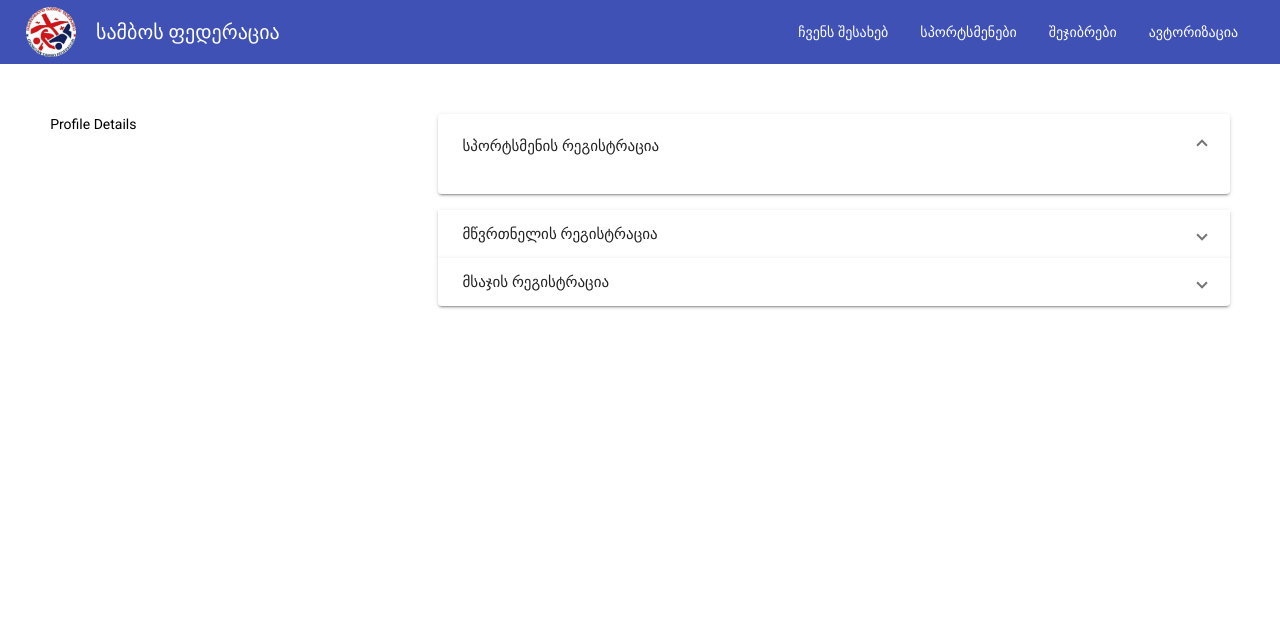
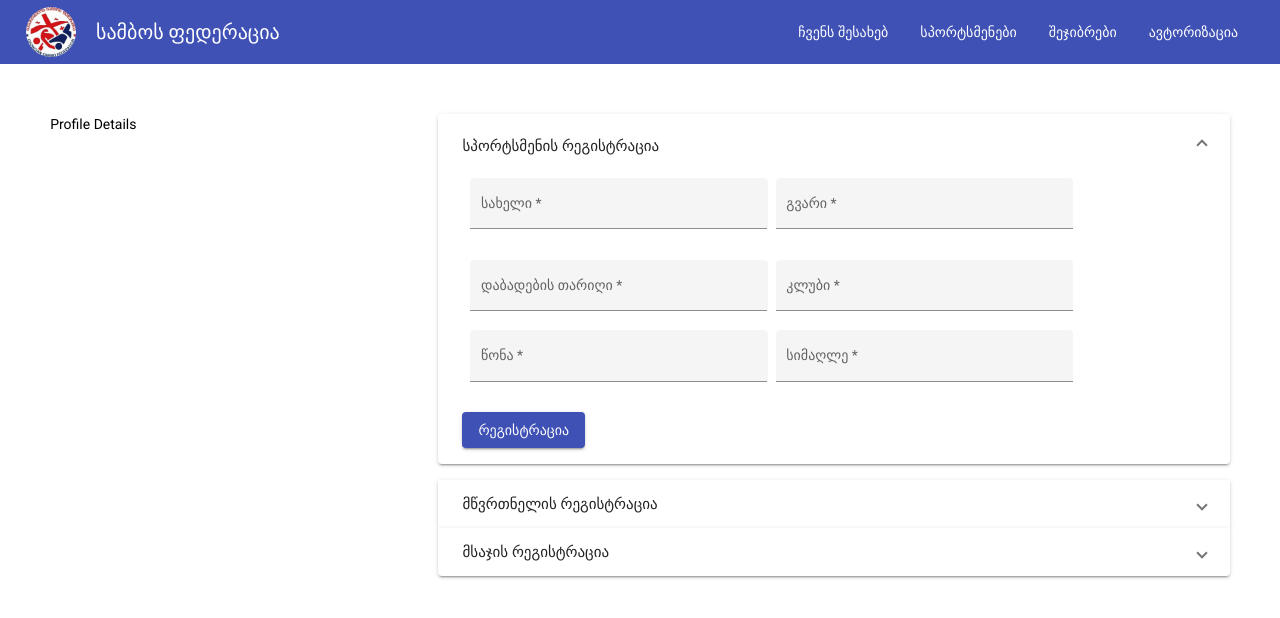
Before and after one commit to tamunaodisharia/sambo-project, an Angular app: page /shell/profile in a window 1280 px wide. Both pictures are taken after a click on the button "სპორტსმენის რეგისტრაცია". Shown: the top 618 px of the page. Built offline with nearby package versions, Linux system fonts and the light colour scheme.

Commit message:
feat: made general register form

```diff
--- a/src/app/shell/content/profile/profile-actions/profile-actions.component.html
+++ b/src/app/shell/content/profile/profile-actions/profile-actions.component.html
@@ -5,6 +5,9 @@
           სპორტსმენის რეგისტრაცია
         </mat-panel-title>
       </mat-expansion-panel-header>
+
+      <register-form [type]="'sportsman'"></register-form>
+
     </mat-expansion-panel>
 
     <mat-expansion-panel>
@@ -13,6 +16,9 @@
             მწვრთნელის რეგისტრაცია
           </mat-panel-title>
         </mat-expansion-panel-header>
+
+        <register-form [type]="'coach'"></register-form>
+
     </mat-expansion-panel>
 
     <mat-expansion-panel>
@@ -22,7 +28,7 @@
         </mat-panel-title>
       </mat-expansion-panel-header>
 
-      <profile-referee-register></profile-referee-register>
+      <register-form [type]="'referee'"></register-form>
 
     </mat-expansion-panel>
 </mat-accordion>
--- a/src/app/shell/content/profile/profile-actions/referee-register/referee-register.component.html
+++ /dev/null
@@ -1,34 +0,0 @@
-<form [formGroup]="registerForm">
-    <p>
-        <mat-form-field appearance="fill" class="small-field">
-            <mat-label>სახელი</mat-label>
-            <input  matInput
-                    formControlName="name">
-            <mat-error *ngIf="registerForm.get('name').invalid && formSubmitted">
-                გთხოვთ შეავსოთ
-            </mat-error>
-        </mat-form-field>
-
-        <mat-form-field appearance="fill" class="small-field" >
-            <mat-label>გვარი</mat-label>
-            <input matInput
-                formControlName="surname">
-            <mat-error *ngIf="registerForm.get('surname').invalid && formSubmitted">
-                გთხოვთ შეავსოთ
-            </mat-error>
-        </mat-form-field>
-    </p>
-    <p>
-        <mat-form-field appearance="fill" class="medium-field">
-            <mat-label>აღწერა</mat-label>
-            <input matInput
-            formControlName="description">
-        </mat-form-field>
-    </p>
-</form>
-
-<button mat-raised-button
-          color="primary"
-          type="submit"
-          (click)="onSubmit()">რეგისტრაცია
-</button>
--- a/src/app/shell/content/profile/profile-actions/referee-register/referee-register.component.ts
+++ /dev/null
@@ -1,36 +0,0 @@
-import { Component, OnInit } from '@angular/core';
-import { FormControl, FormGroup, Validators } from '@angular/forms'
-
-@Component({
-  selector: 'profile-referee-register',
-  templateUrl: './referee-register.component.html',
-  styleUrls: ['./referee-register.component.scss']
-})
-
-export class RefereeRegisterComponent implements OnInit {
-
-    registerForm: any;
-    formSubmitted: boolean = false;
-
-    constructor() {
-
-    }
-
-    ngOnInit() {
-        this.initializeForm();
-    }
-
-    onSubmit() {
-        this.formSubmitted = true;
-
-        if (this.registerForm.invalid) return;
-    }
-
-    private initializeForm() {
-        this.registerForm = new FormGroup({
-            name: new FormControl('', Validators.required),
-            surname: new FormControl('', Validators.required),
-            description: new FormControl('')
-          });
-    }
-}
--- /dev/null
+++ b/src/app/shell/content/profile/profile-actions/register-form/register-form.component.html
@@ -0,0 +1,99 @@
+<form [formGroup]="registerForm">
+    <p>
+        <mat-form-field appearance="fill" class="small-field">
+            <mat-label>სახელი</mat-label>
+            <input  matInput
+                    formControlName="name">
+            <mat-error *ngIf="registerForm.get('name').invalid && formSubmitted">
+                გთხოვთ შეავსოთ
+            </mat-error>
+        </mat-form-field>
+
+        <mat-form-field appearance="fill" class="small-field" >
+            <mat-label>გვარი</mat-label>
+            <input matInput
+                formControlName="surname">
+            <mat-error *ngIf="registerForm.get('surname').invalid && formSubmitted">
+                გთხოვთ შეავსოთ
+            </mat-error>
+        </mat-form-field>
+    </p>
+    <p *ngIf="this.type === 'referee'">
+        <mat-form-field appearance="fill" class="medium-field">
+            <mat-label>აღწერა</mat-label>
+            <input matInput
+            formControlName="description">
+        </mat-form-field>
+    </p>
+
+    <p *ngIf="this.type === 'sportsman'">
+        <mat-form-field appearance="fill" class="small-field">
+            <mat-label>დაბადების თარიღი</mat-label>
+            <input matInput
+            formControlName="birthDate">
+            <mat-error *ngIf="registerForm.get('birthDate').invalid && formSubmitted">
+                გთხოვთ შეავსოთ
+            </mat-error>
+        </mat-form-field>
+
+        <mat-form-field appearance="fill" class="small-field">
+            <mat-label>კლუბი</mat-label>
+            <input matInput
+            formControlName="club">
+            <mat-error *ngIf="registerForm.get('club').invalid && formSubmitted">
+                გთხოვთ შეავსოთ
+            </mat-error>
+        </mat-form-field>
+
+        <mat-form-field appearance="fill" class="small-field">
+            <mat-label>წონა</mat-label>
+            <input matInput
+            formControlName="weight">
+            <mat-error *ngIf="registerForm.get('weight').invalid && formSubmitted">
+                გთხოვთ შეავსოთ
+            </mat-error>
+        </mat-form-field>
+
+        <mat-form-field appearance="fill" class="small-field">
+            <mat-label>სიმაღლე</mat-label>
+            <input matInput
+            formControlName="height">
+            <mat-error *ngIf="registerForm.get('height').invalid && formSubmitted">
+                გთხოვთ შეავსოთ
+            </mat-error>
+        </mat-form-field>
+    </p>
+
+    <p *ngIf="this.type === 'coach'">
+        <mat-form-field appearance="fill" class="small-field">
+            <mat-label>კლუბი</mat-label>
+            <input matInput
+            formControlName="club">
+            <mat-error *ngIf="registerForm.get('club').invalid && formSubmitted">
+                გთხოვთ შეავსოთ
+            </mat-error>
+        </mat-form-field>
+        <mat-form-field appearance="fill" class="small-field">
+            <mat-label>მეილი</mat-label>
+            <input matInput
+            formControlName="email">
+            <mat-error *ngIf="registerForm.get('club').invalid && formSubmitted">
+                გთხოვთ შეავსოთ სწორი ფორმატით
+            </mat-error>
+        </mat-form-field>
+        <mat-form-field appearance="fill" class="small-field">
+            <mat-label>პაროლი</mat-label>
+            <input matInput
+            formControlName="password">
+            <mat-error *ngIf="registerForm.get('password').invalid && formSubmitted">
+                გთხოვთ შეავსოთ
+            </mat-error>
+        </mat-form-field>
+    </p>
+</form>
+
+<button mat-raised-button
+          color="primary"
+          type="submit"
+          (click)="onSubmit()">რეგისტრაცია
+</button>
--- /dev/null
+++ b/src/app/shell/content/profile/profile-actions/register-form/register-form.component.ts
@@ -0,0 +1,56 @@
+import { Component, OnInit, Input } from '@angular/core';
+import { FormControl, FormGroup, Validators } from '@angular/forms'
+
+@Component({
+  selector: 'register-form',
+  templateUrl: './register-form.component.html',
+  styleUrls: ['./register-form.component.scss']
+})
+
+export class RegisterFormComponent implements OnInit {
+
+    @Input() type: string = '';
+
+    registerForm: any;
+    formSubmitted: boolean = false;
+
+    constructor() {
+
+    }
+
+    ngOnInit() {
+        this.initializeForm();
+    }
+
+    onSubmit() {
+        this.formSubmitted = true;
+
+        console.log(this.type, 'type');
+
+        if (this.registerForm.invalid) return;
+        console.log('validdd');
+    }
+
+    addControls() {
+        if (this.type === 'coach') {
+            this.registerForm.addControl('club', new FormControl('', Validators.required));
+            this.registerForm.addControl('email', new FormControl('', [Validators.required, Validators.email]));
+            this.registerForm.addControl('password', new FormControl('', Validators.required));
+        } else if (this.type === 'referee') {
+            this.registerForm.addControl('description', new FormControl(''));
+        } else if (this.type === 'sportsman') {
+            this.registerForm.addControl('birthDate', new FormControl('', Validators.required));
+            this.registerForm.addControl('weight', new FormControl('', [Validators.required, Validators.email]));
+            this.registerForm.addControl('height', new FormControl('', Validators.required));
+            this.registerForm.addControl('club', new FormControl('', Validators.required));
+        }
+    }
+
+    private initializeForm() {
+        this.registerForm = new FormGroup({
+            name: new FormControl('', Validators.required),
+            surname: new FormControl('', Validators.required)
+          });
+          this.addControls();
+    }
+}
--- a/src/app/shell/content/profile/profile.module.ts
+++ b/src/app/shell/content/profile/profile.module.ts
@@ -3,7 +3,7 @@ import { NgModule } from '@angular/core';
 import { ProfileComponent } from './profile.component';
 import { ProfileDetailsComponent } from './profile-details/profile-details.component';
 import { ProfileActionsComponent } from './profile-actions/profile-actions.component';
-import { RefereeRegisterComponent } from './profile-actions/referee-register/referee-register.component';
+import { RegisterFormComponent } from './profile-actions/register-form/register-form.component';
 
 import { MatButtonModule } from '@angular/material/button';
 import { MatExpansionModule } from '@angular/material/expansion';
@@ -20,7 +20,7 @@ import { CommonModule } from '@angular/common';
         ProfileComponent,
         ProfileDetailsComponent,
         ProfileActionsComponent,
-        RefereeRegisterComponent
+        RegisterFormComponent,
     ],
     imports: [
         CommonModule,
```
Also changed, not shown: src/app/shell/content/profile/profile-actions/register-form/register-form.component.scss (renamed from src/app/shell/content/profile/profile-actions/referee-register/referee-register.component.scss).
